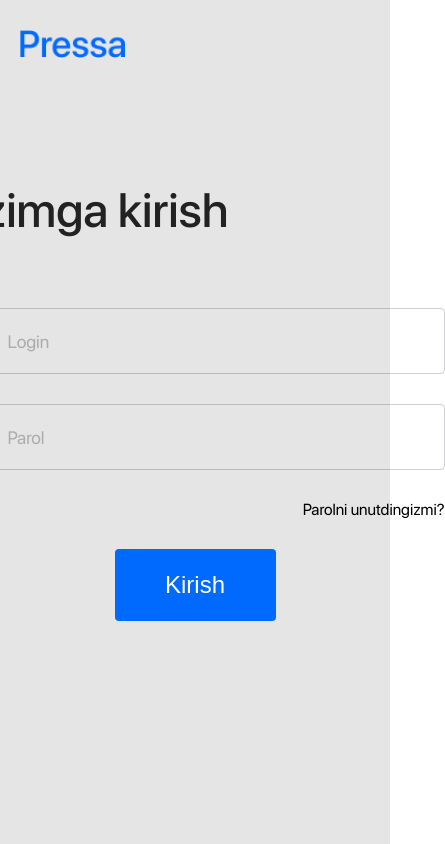
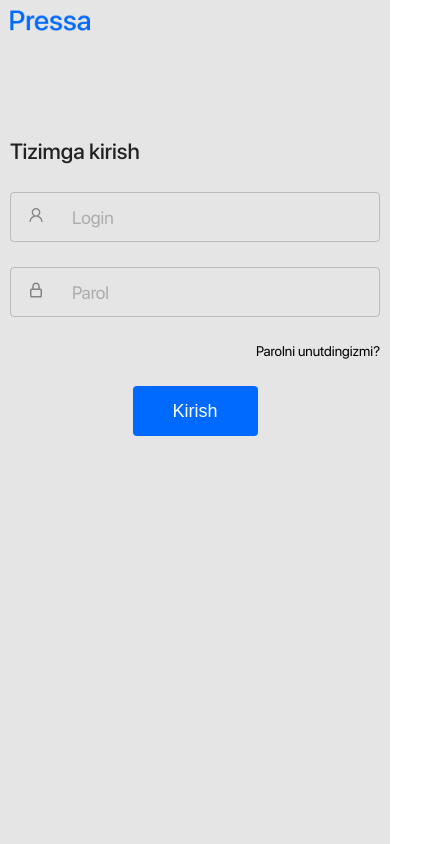
Before and after one commit to SHAKXRUZ/PRESSA, a React (Create React App) app: page /admin in a window 390 px wide. Shown: the whole page, 445 px wide, since content can reach past the window. Built offline with nearby package versions, Linux system fonts and the light colour scheme.

Commit message:
login media full

```diff
--- a/src/admin/adminLogin/AdminLogin.css
+++ b/src/admin/adminLogin/AdminLogin.css
@@ -123,107 +123,106 @@
 }
 
 @media only screen and (max-width:1000px) {
-    .login {
-        width: 100%;
-        height: 100vh;
-        background-color: #E5E5E5;
-        padding: 0px 20px;
+
+    .login_logo {
+        margin: 20px 0px 50px 0px;
     }
 
-    .login_container {
-        max-width: 1440px;
-        margin: 0 auto;
-        position: relative;
+    .login_form_title {
+        margin-bottom: 30px;
+        font-size: 42px;
+        line-height: 50px;
+    }
+
+    .login_form_input_div {
+        width: 500px;
+        height: 60px;
+    }
+
+    .login_input_icons {
+        font-size: 20px;
+        opacity: .7;
+    }
+
+
+    .login_btn {
+        width: 160px;
+        height: 55px;
+        font-size: 20px;
+        line-height: 40px;
+    }
+}
+
+
+
+@media only screen and (max-width:650px) {
+    .login {
+        padding: 0px 10px;
     }
 
     .login_logo {
-        width: 105px;
-        margin: 30px 0px 120px 0px;
-    }
-
-    .login_form_div {
-        display: flex;
-        align-items: center;
-        justify-content: center;
+        width: 80px;
+        margin: 10px 0px 100px 0px;
     }
 
     .login_form_title {
-        margin-bottom: 70px;
-        font-weight: 500;
-        font-size: 48px;
-        line-height: 56px;
-        color: #222222;
-        font-family: 'font500';
+        margin-bottom: 25px;
+        font-size: 28px;
+        line-height: 32px;
     }
 
     .login_form_input_div {
-        width: 499px;
-        height: 66px;
-        border: 1px solid rgba(15, 24, 38, 0.2);
-        border-radius: 4px;
-        margin-bottom: 30px;
-        display: flex;
-        align-items: center;
-    }
-
-    .login_form_input {
-        width: 100%;
-        height: 100%;
-        padding: 0px 10px;
-        outline: none;
-        border: 1px solid transparent;
-        font-family: 'font400';
-        font-weight: 400;
-        font-size: 18px;
-        line-height: 21px;
-        color: #000000;
-        opacity: 0.5;
-        background-color: transparent;
+        width: 400px;
+        height: 45px;
     }
 
     .login_input_icons {
-        width: 50px;
-        color: #222222;
+        font-size: 18px;
+    }
+
+
+    .login_btn {
+        width: 150px;
+        height: 50px;
+        font-size: 18px;
+        line-height: 32px;
+    }
+}
+
+
+
+@media only screen and (max-width:450px) {
+    .login_form {
+        width: 100%;
+    }
+
+    .login_form_title {
+        margin-bottom: 25px;
+        font-size: 22px;
+        line-height: 32px;
+    }
+
+    .login_form_input_div {
+        width: 100%;
+        height: 50px;
+        margin-bottom: 25px;
+    }
+
+    .login_input_icons {
+        font-size: 18px;
+    }
+
+
+    .login_btn {
+        width: 125px;
+        height: 50px;
+        font-size: 18px;
+        line-height: 28px;
     }
 
     .login_resit_password_text {
-        margin-bottom: 30px;
+        margin-bottom: 25px;
+        font-size: 14px;
     }
 
-    .login_btn_div {
-        width: 100%;
-        display: flex;
-        justify-content: center;
-    }
-
-    .login_resit_password_text {
-        text-align: end;
-        cursor: pointer;
-        font-weight: 400;
-        font-size: 16px;
-        line-height: 19px;
-        color: #000000;
-        font-family: 'font400';
-    }
-
-    .login_btn {
-        width: 161px;
-        height: 72px;
-        background: #006AFF;
-        border-radius: 4px;
-        border: 1px solid transparent;
-        font-weight: 400;
-        font-size: 24px;
-        line-height: 40px;
-        color: #FFFFFF;
-        cursor: pointer;
-        transition: .5s;
-    }
-
-    .login_btn:hover {
-        border-color: #006AFF;
-        background-color: transparent;
-        color: #006AFF;
-        transition: .5s;
-    }
 }
```
